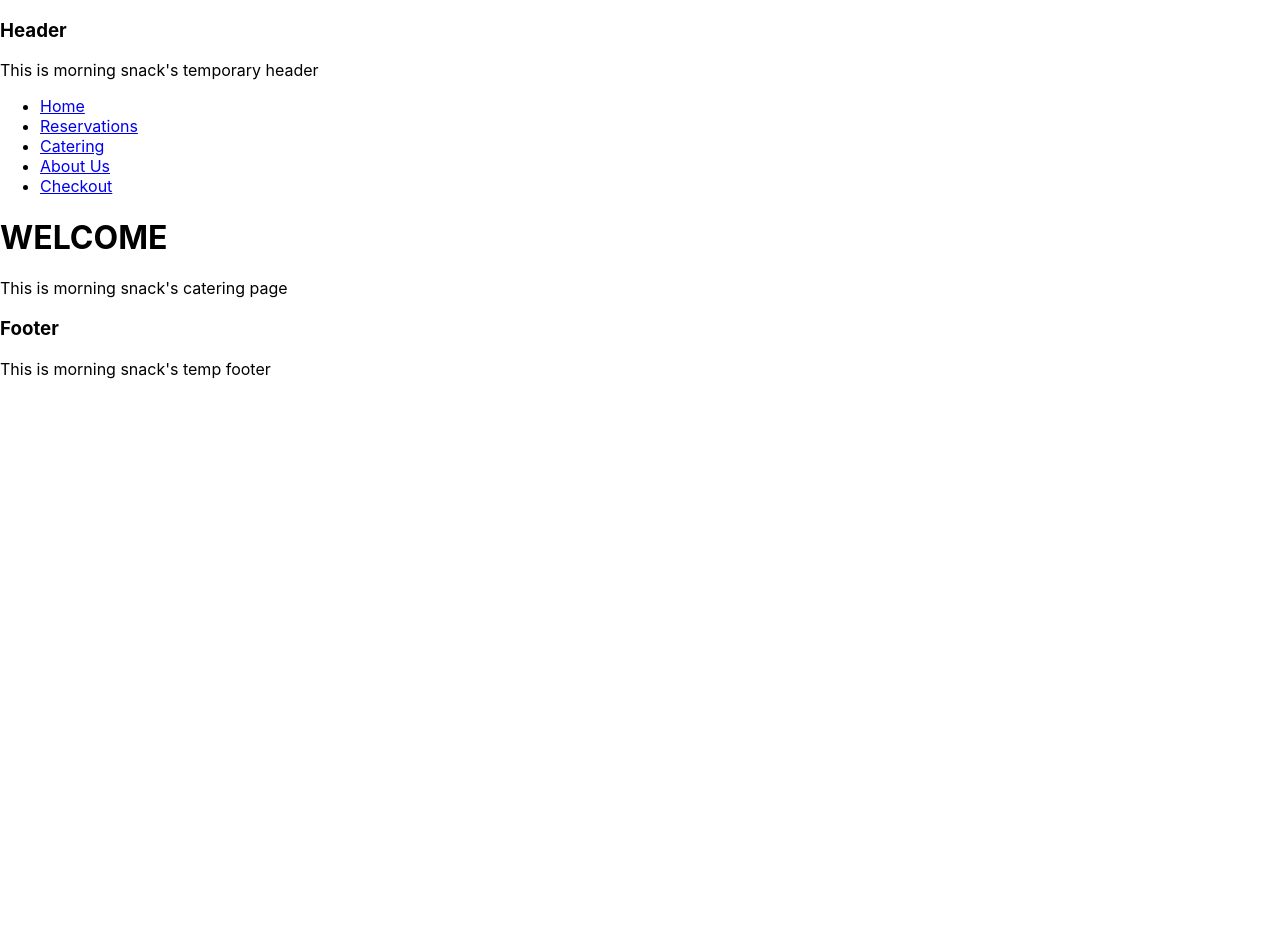
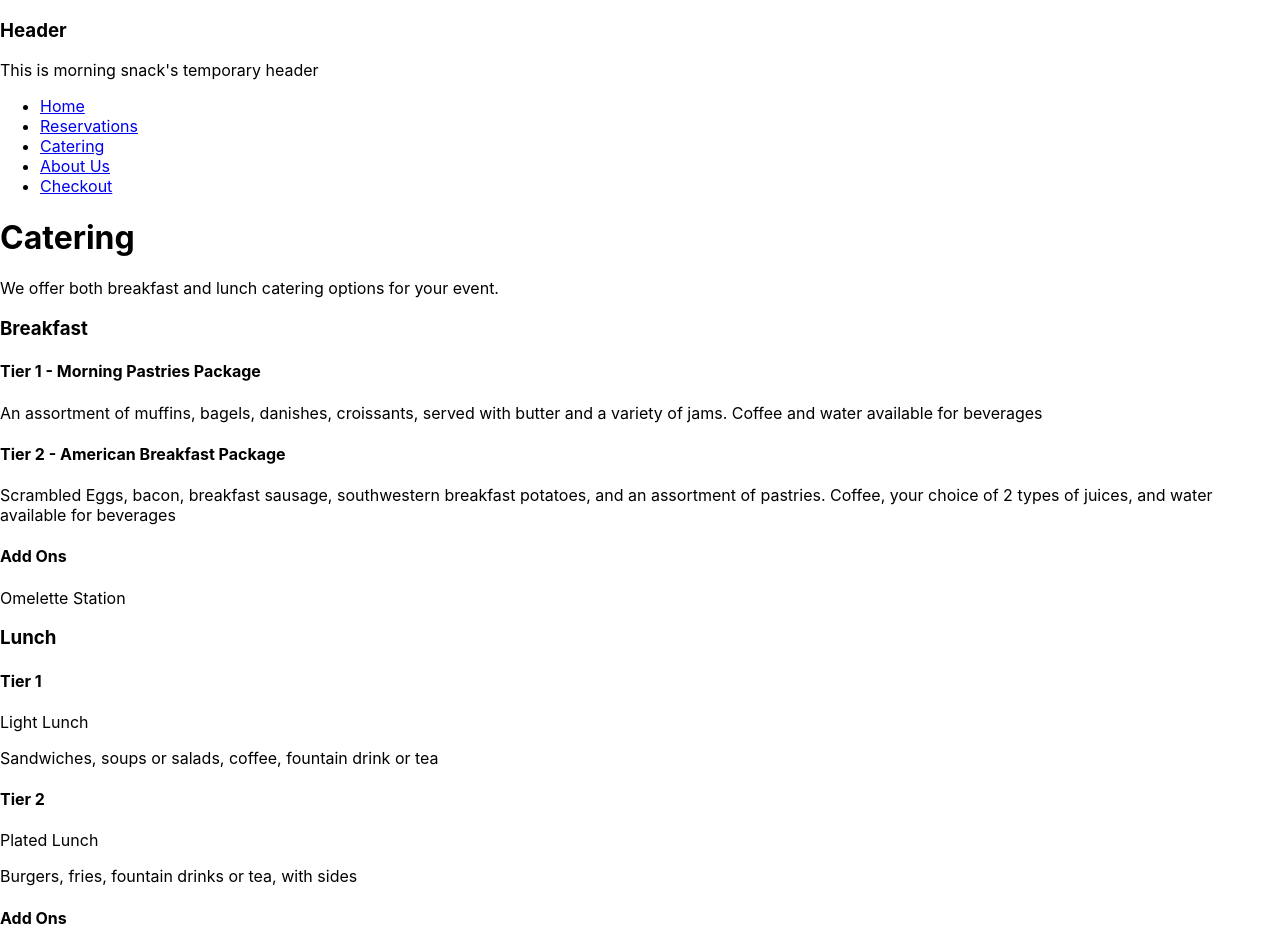
Before and after one commit to michellenicolephillips/morning-snack, a React (Create React App) app: page /catering in a window 1280 px wide. Shown: the top 951 px of the page. Before the commit the page ends 800 px from the top, so only its background shows below. Built offline with nearby package versions, Linux system fonts and the light colour scheme.

Commit message:
basic catering menu with breakfast descriptions

```diff
--- a/src/pages/Catering.js
+++ b/src/pages/Catering.js
@@ -3,10 +3,28 @@ import React from 'react';
 class Catering extends React.Component {
 
      render() {
-          return (<>
-              <h1>WELCOME</h1>
-              <p>This is morning snack's catering page</p>
-          </>
+          return (
+              <div>
+                   <h1>Catering</h1>
+                   <p>We offer both breakfast and lunch catering options for your event.</p>
+                   <h3>Breakfast</h3>
+                   <h4>Tier 1 - Morning Pastries Package</h4>
+                   <p> An assortment of muffins, bagels, danishes, croissants, served with butter and a variety of jams. Coffee and water available for beverages</p>
+                   <h4>Tier 2 - American Breakfast Package</h4>
+                   <p>Scrambled Eggs, bacon, breakfast sausage, southwestern breakfast potatoes, and an assortment of pastries. Coffee, your choice of 2 types of juices, and water available for beverages</p>
+                   <h4>Add Ons</h4>
+                   <p>Omelette Station</p>
+                   <h3>Lunch</h3>
+                   <h4>Tier 1</h4>
+                   <p>Light Lunch</p>
+                   <p> Sandwiches, soups or salads, coffee, fountain drink or tea</p>
+                   <h4>Tier 2</h4>
+                   <p>Plated Lunch</p>
+                   <p>Burgers, fries, fountain drinks or tea, with sides</p>
+                   <h4>Add Ons</h4>
+                   <p>Desserts</p>
+                   <p>*Vegan and allergy accomodations available upon request</p>
+              </div>
           )
      }
 }
```
